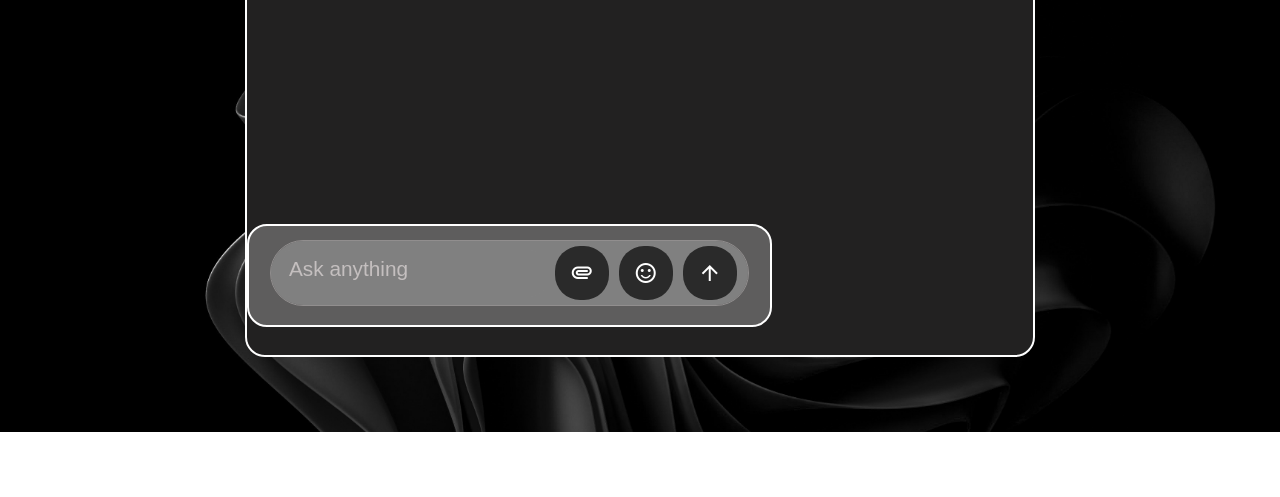
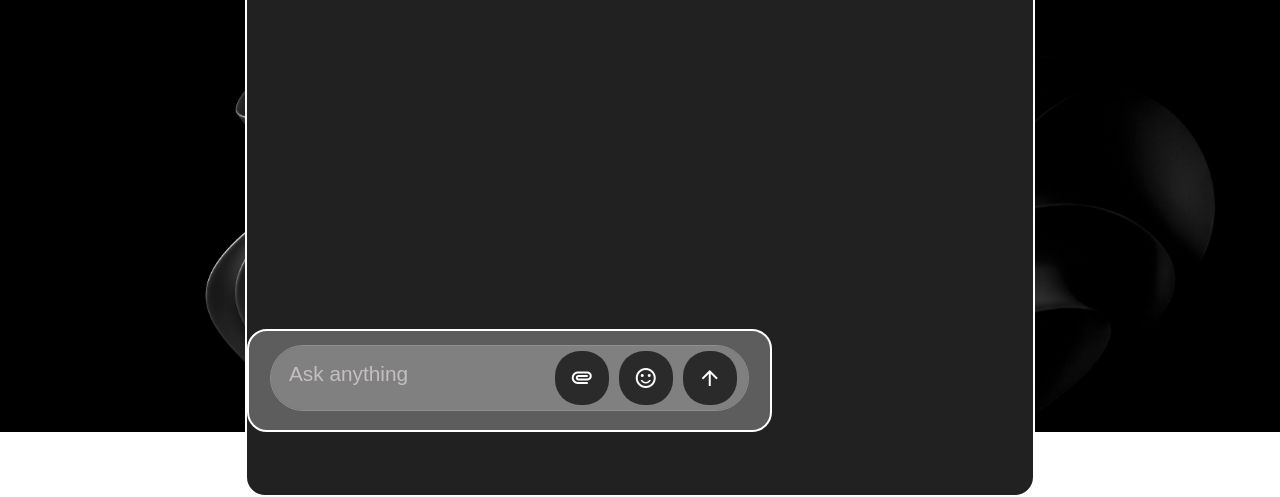
Before and after one commit to Herschelle1011/Chatbot_Webtech, a plain HTML site: page index.html in a window 1280 px wide. Shown: the part 368-865 px from the top of the page. Before the commit the page ends 800 px from the top, so only its background shows below. Drawn offline with nearby package versions, Linux system fonts and the light colour scheme.

Commit message:
no message

```diff
--- a/stylesheet.css
+++ b/stylesheet.css
@@ -79,7 +79,7 @@ button{
   border-radius: 20px;
   margin: 0 auto;
   gap: 20px;
-  margin-top: 50px;
+  margin-top: 190px;
   color: white;
   position: relative;
   overflow-y: auto;
@@ -279,7 +279,7 @@ transform: translateY(-4px);
 
 .chat-footer{
 position: absolute;
-bottom: 105px;
+bottom: 0;
 width: 41%;
 background-color: rgb(94, 93, 93);
 padding: 15px 22px 20px;
```
